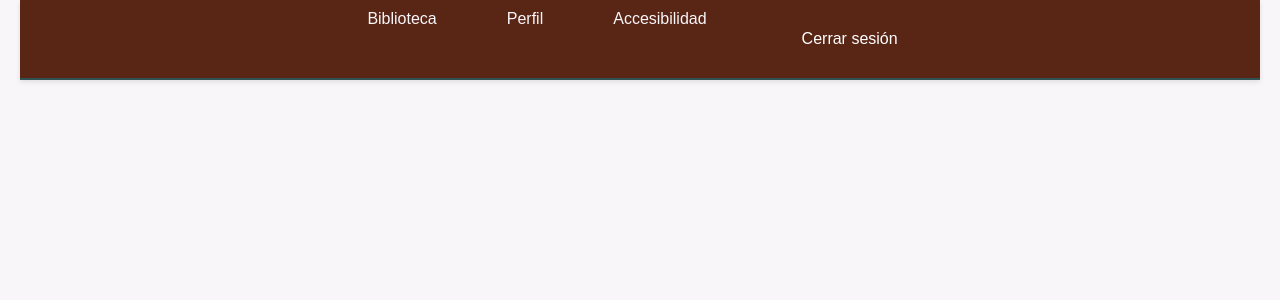
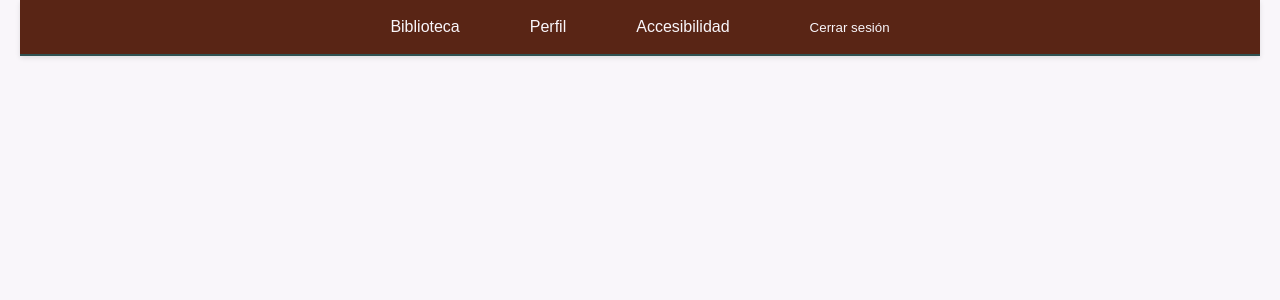
Before and after one commit to allan-abarca/proyecto-final_FE_UCR, a React (Create React App) app in the folder boo-books/: page /user in a window 1280 px wide. Shown: the top 300 px of the page. Built offline with nearby package versions, Linux system fonts and the light colour scheme.

Commit message:
boton cerrar sesion
arreglado

```diff
--- a/boo-books/src/components/Cardbook.js
+++ b/boo-books/src/components/Cardbook.js
@@ -1,6 +1,6 @@
 import React, { useEffect, useState } from 'react';
 import axios from 'axios';
-import './App.css'; // Para agregar algunos estilos personalizados
+import './App.css';
 
 const App = () => {
   const [libros, setLibros] = useState([]);
--- a/boo-books/src/components/LogoutButton.css
+++ b/boo-books/src/components/LogoutButton.css
@@ -1,15 +1,16 @@
-/* Estilos para el botón de Logout */
+/* Estilos para el botón de logout */
 .logout-button {
-    background-color: #592515; /* Color principal */
-    color: #fff;
-    padding: 10px 20px;
-    margin: 10px;
+    color: #F9F6FA;
+    text-decoration: none;
+    padding: 8px 15px;
+    border-radius: 5px;
+    background-color: transparent;
     border: none;
-    border-radius: 5px;
     cursor: pointer;
-    font-size: 1em;
+    transition: background-color 0.3s;
+    margin-left: 10px; /* Alinea el botón de logout con el resto */
 }
 
 .logout-button:hover {
-    background-color: #305252; /* Cuarto color */
+    background-color: #305252;
 }
--- a/boo-books/src/components/Navbar.css
+++ b/boo-books/src/components/Navbar.css
@@ -1,4 +1,3 @@
-/* Estilos para la barra de navegación en UserDashboard y AdminDashboard */
 .navbar {
     background-color: #592515;
     padding: 10px 20px;
@@ -20,28 +19,29 @@
     padding: 0;
     flex: 1;
     justify-content: center;
+    align-items: center;
 }
 
 .navbar ul li {
-    display: inline;
+    margin: 0 10px;
+    display: flex;
+    align-items: center;
 }
 
-.navbar ul li a {
+.navbar ul li a,
+.logout-button { /* Aplica los mismos estilos tanto a los enlaces como al botón de logout */
     color: #F9F6FA;
     text-decoration: none;
     padding: 8px 15px;
     border-radius: 5px;
     transition: background-color 0.3s;
+    background-color: transparent;
+    border: none;
+    cursor: pointer;
+    display: block; /* Asegura que los enlaces y el botón ocupen el mismo espacio */
 }
 
-.navbar ul li {
-    margin: 0 10px; /* Espacio horizontal entre los elementos */
-}
-
-.logout-button {
-    margin-left: 20px; /* Margen a la izquierda del botón de cerrar sesión */
-}
-
-.navbar ul li a:hover {
+.navbar ul li a:hover,
+.logout-button:hover {
     background-color: #305252; /* Color al pasar el ratón */
 }
```
Also changed, not shown: boo-books/src/components/Navbar.js (line endings or trailing spaces).
